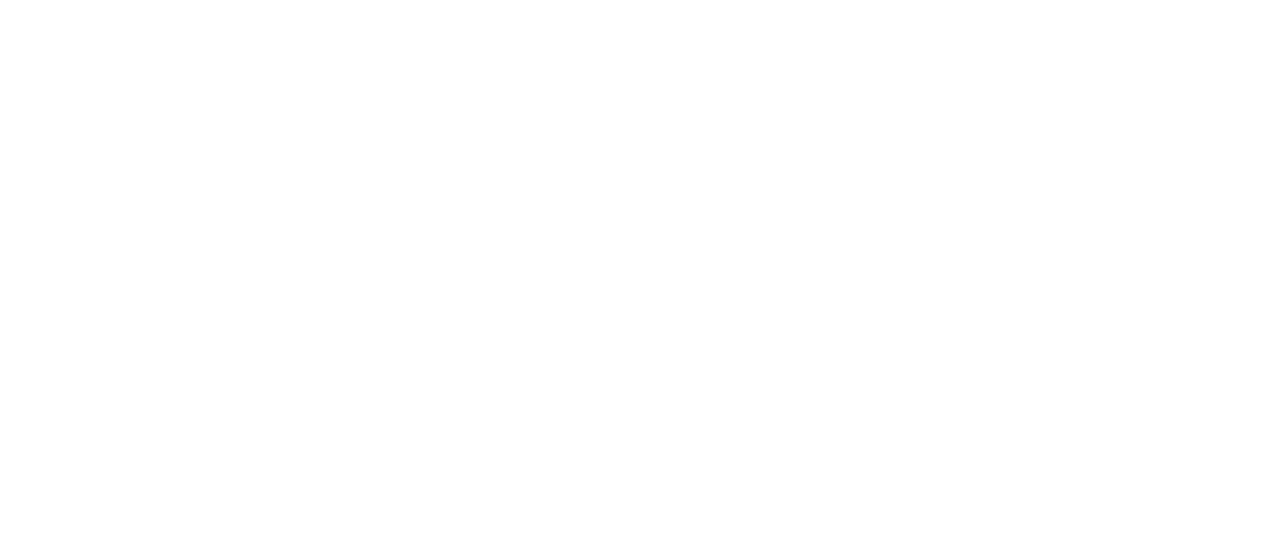
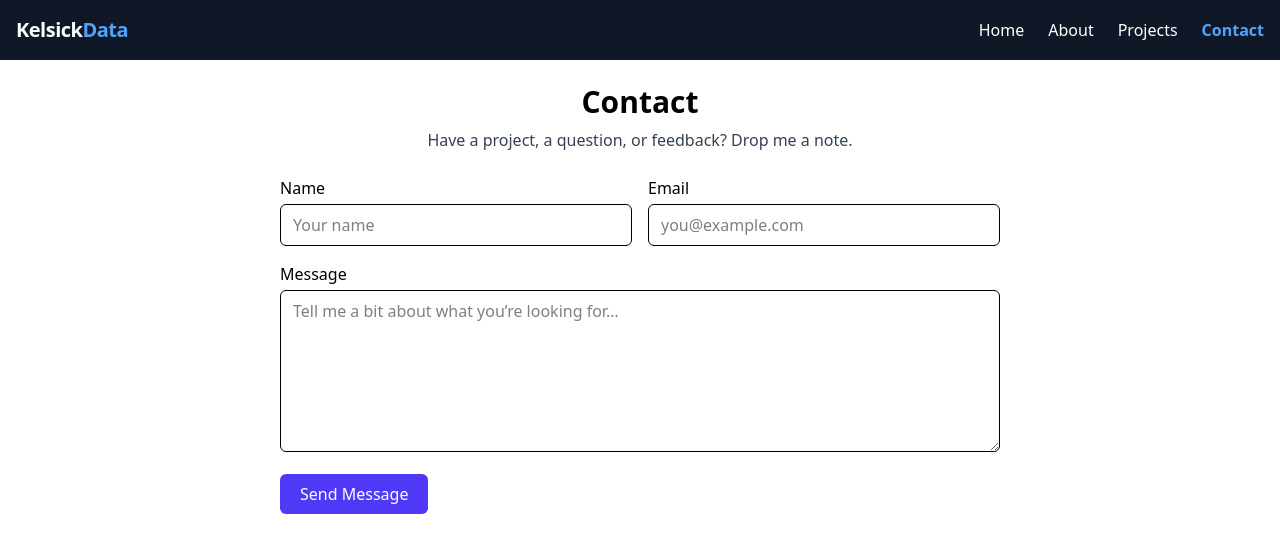
Before and after one commit to robinkelsick/kelsickdata, a Vue app: page /contact in a window 1280 px wide. Before the commit this address had no page. Shown: the top 552 px of the page. Built offline with nearby package versions, Linux system fonts and the light colour scheme.

Commit message:
added netlify forms to recieve emails from contact.

```diff
--- a/src/App.vue
+++ b/src/App.vue
@@ -1,3 +1,8 @@
 <template>
+  <NavBar />
   <router-view />
 </template>
+
+<script setup>
+import NavBar from './components/NavBar.vue'
+</script>
--- /dev/null
+++ b/src/Pages/ContactPage.vue
@@ -0,0 +1,118 @@
+<template>
+  <section class="max-w-3xl mx-auto p-6 space-y-6">
+    <header class="text-center space-y-2">
+      <h1 class="text-3xl font-bold">Contact</h1>
+      <p class="text-gray-700">Have a project, a question, or feedback? Drop me a note.</p>
+    </header>
+
+    <!-- v-if toggles between form and success message -->
+    <form
+      v-if="!submitted"
+      name="contact"
+      method="POST"
+      data-netlify="true"
+      netlify-honeypot="bot-field"
+      class="space-y-4"
+      @submit.prevent="handleSubmit"
+    >
+      <input type="hidden" name="form-name" value="contact" />
+      <p class="hidden">
+        <label>
+          Don’t fill this out if you’re human:
+          <input name="bot-field" />
+        </label>
+      </p>
+
+      <div class="grid grid-cols-1 md:grid-cols-2 gap-4">
+        <label class="block">
+          <span class="block mb-1 font-medium">Name</span>
+          <input
+            v-model="form.name"
+            type="text"
+            name="name"
+            required
+            class="w-full border rounded-md px-3 py-2"
+            placeholder="Your name"
+          />
+        </label>
+
+        <label class="block">
+          <span class="block mb-1 font-medium">Email</span>
+          <input
+            v-model="form.email"
+            type="email"
+            name="email"
+            required
+            class="w-full border rounded-md px-3 py-2"
+            placeholder="you@example.com"
+          />
+        </label>
+      </div>
+
+      <label class="block">
+        <span class="block mb-1 font-medium">Message</span>
+        <textarea
+          v-model="form.message"
+          name="message"
+          rows="6"
+          required
+          class="w-full border rounded-md px-3 py-2"
+          placeholder="Tell me a bit about what you’re looking for…"
+        ></textarea>
+      </label>
+
+      <button
+        type="submit"
+        class="bg-indigo-600 hover:bg-indigo-700 text-white px-5 py-2 rounded-md transition"
+      >
+        Send Message
+      </button>
+    </form>
+
+    <!-- Success message -->
+    <div v-else class="text-center space-y-3">
+      <h2 class="text-2xl font-semibold text-green-700">Thank you!</h2>
+      <p class="text-gray-700">
+        Your message has been sent successfully. I’ll get back to you soon!
+      </p>
+    </div>
+  </section>
+</template>
+
+<script setup>
+import { reactive, ref } from 'vue'
+
+// reactive form state
+const form = reactive({
+  name: '',
+  email: '',
+  message: '',
+})
+
+// flag for successful submission
+const submitted = ref(false)
+
+// encode data for Netlify POST
+function encode(data) {
+  return Object.keys(data)
+    .map((key) => encodeURIComponent(key) + '=' + encodeURIComponent(data[key]))
+    .join('&')
+}
+
+// handle the form submission
+async function handleSubmit() {
+  try {
+    await fetch('/', {
+      method: 'POST',
+      headers: { 'Content-Type': 'application/x-www-form-urlencoded' },
+      body: encode({
+        'form-name': 'contact',
+        ...form,
+      }),
+    })
+    submitted.value = true
+  } catch (error) {
+    console.error('Form submission error:', error)
+  }
+}
+</script>
--- /dev/null
+++ b/src/components/NavBar.vue
@@ -0,0 +1,43 @@
+<template>
+  <nav class="flex items-center justify-between p-4 bg-gray-900 text-white">
+    <!-- Left: Logo or Name -->
+    <router-link to="/" class="text-xl font-bold tracking-tight">
+      Kelsick<span class="text-blue-400">Data</span>
+    </router-link>
+
+    <!-- Right: Links -->
+    <div class="flex gap-6">
+      <router-link
+        to="/"
+        class="hover:text-blue-400 transition-colors"
+        active-class="text-blue-400 font-semibold"
+      >
+        Home
+      </router-link>
+
+      <router-link
+        to="/about-me"
+        class="hover:text-blue-400 transition-colors"
+        active-class="text-blue-400 font-semibold"
+      >
+        About
+      </router-link>
+
+      <router-link
+        to="/projects"
+        class="hover:text-blue-400 transition-colors"
+        active-class="text-blue-400 font-semibold"
+      >
+        Projects
+      </router-link>
+
+      <router-link
+        to="/contact"
+        class="hover:text-blue-400 transition-colors"
+        active-class="text-blue-400 font-semibold"
+      >
+        Contact
+      </router-link>
+    </div>
+  </nav>
+</template>
--- a/src/router/index.js
+++ b/src/router/index.js
@@ -4,6 +4,7 @@ import GenreRatings from '@/Pages/GenreRatings.vue'
 import PopularityPage from '@/Pages/PopularityPage.vue'
 import AboutMe from '@/Pages/AboutMe.vue'
 import ProjectsPage from '@/Pages/ProjectsPage.vue'
+import ContactPage from '@/Pages/ContactPage.vue'
 
 const router = createRouter({
   history: createWebHistory(import.meta.env.BASE_URL),
@@ -18,6 +19,7 @@ const router = createRouter({
     },
     { path: '/about-me', name: 'about-me', component: AboutMe, alias: '/about' },
     { path: '/projects', name: 'projects', component: ProjectsPage, alias: '/work' },
+    { path: '/contact', name: 'contact', component: ContactPage },
   ],
 })
 
```
